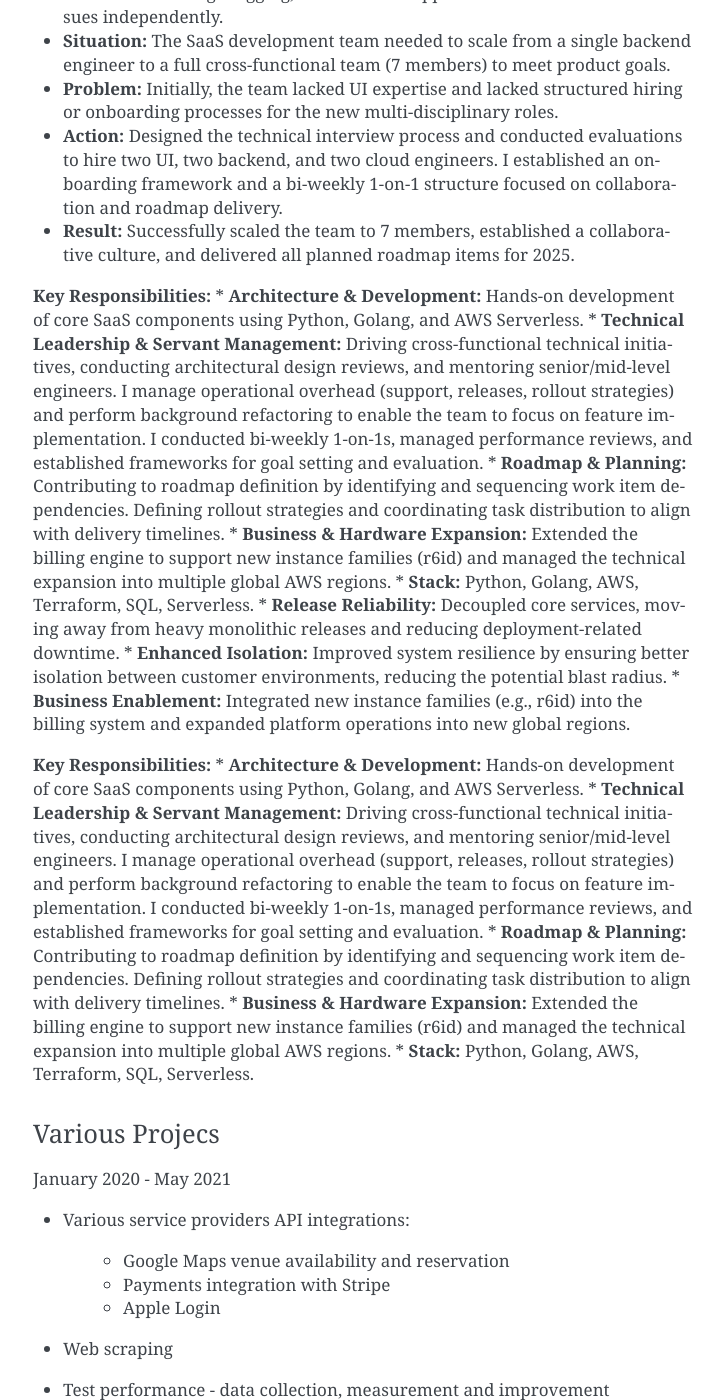
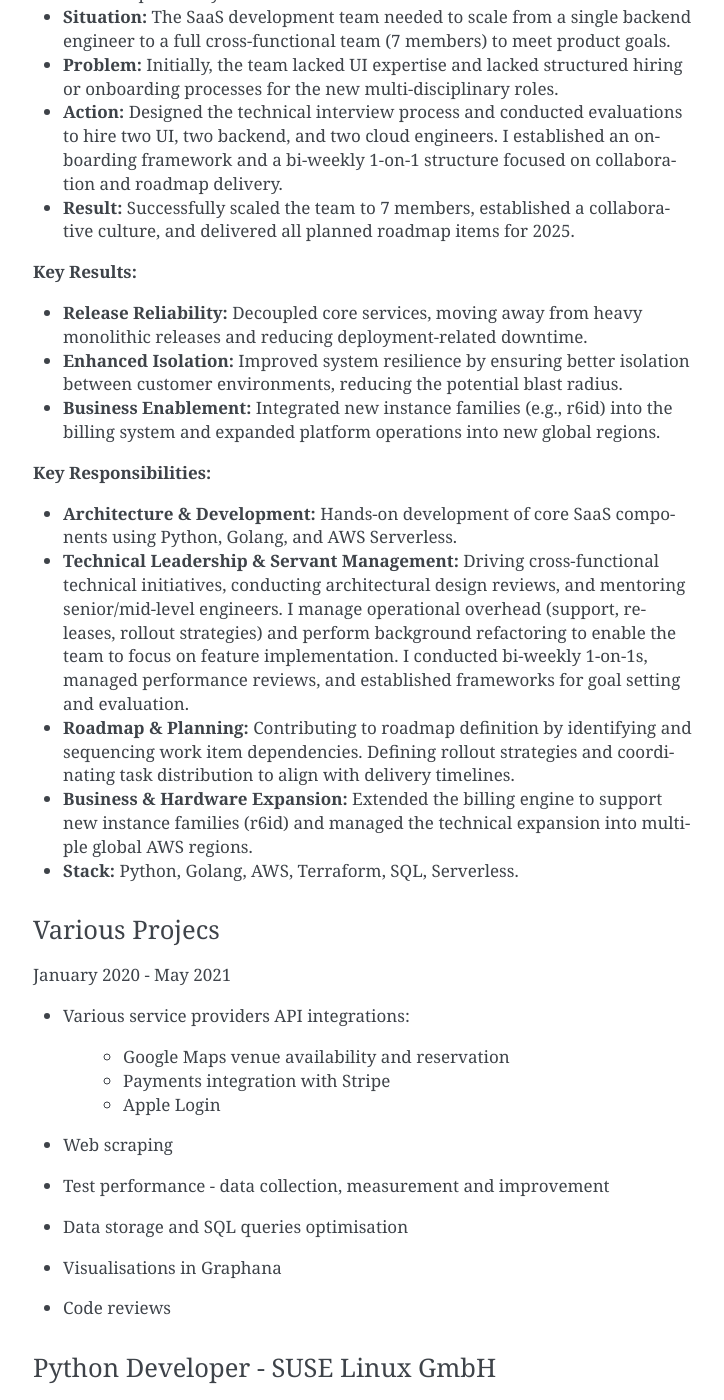
Before and after one commit to dincamihai/dincamihai.github.io, a Sphinx documentation site: the page built from source/index.rst, in a window 1280 px wide and 1400 px high, scrolled down 1921 px. Shown: the whole window, without its empty margins (387-1111 px from the left). Built offline with Sphinx 7.4.7, drawn with Linux system fonts in a browser that asks for light colours; part of the change alters nothing that is shown; some of the changed text lies outside the part shown.

```diff
--- a/source/index.rst
+++ b/source/index.rst
@@ -16,7 +16,7 @@ Contact
 Summary
 -------
 
-I am a **Lead/Staff Backend Engineer** and **Architect** specializing in high-performance, data-intensive SaaS platforms. I apply structured frameworks like **SPAR** to align technical implementation with business requirements.
+I am a **Lead/Staff Backend Engineer** and **Architect** specializing in high-performance, data-intensive SaaS platforms.
 
 My core focus:
 
@@ -57,17 +57,14 @@ Apr 2021 - NOW
 *   **Action:** Designed the technical interview process and conducted evaluations to hire two UI, two backend, and two cloud engineers. I established an onboarding framework and a bi-weekly 1-on-1 structure focused on collaboration and roadmap delivery.
 *   **Result:** Successfully scaled the team to 7 members, established a collaborative culture, and delivered all planned roadmap items for 2025.
 
-**Key Responsibilities:**
-*   **Architecture & Development:** Hands-on development of core SaaS components using Python, Golang, and AWS Serverless.
-*   **Technical Leadership & Servant Management:** Driving cross-functional technical initiatives, conducting architectural design reviews, and mentoring senior/mid-level engineers. I manage operational overhead (support, releases, rollout strategies) and perform background refactoring to enable the team to focus on feature implementation. I conducted bi-weekly 1-on-1s, managed performance reviews, and established frameworks for goal setting and evaluation.
-*   **Roadmap & Planning:** Contributing to roadmap definition by identifying and sequencing work item dependencies. Defining rollout strategies and coordinating task distribution to align with delivery timelines.
-*   **Business & Hardware Expansion:** Extended the billing engine to support new instance families (r6id) and managed the technical expansion into multiple global AWS regions.
-*   **Stack:** Python, Golang, AWS, Terraform, SQL, Serverless.
+**Key Results:**
+
 *   **Release Reliability:** Decoupled core services, moving away from heavy monolithic releases and reducing deployment-related downtime.
 *   **Enhanced Isolation:** Improved system resilience by ensuring better isolation between customer environments, reducing the potential blast radius.
 *   **Business Enablement:** Integrated new instance families (e.g., r6id) into the billing system and expanded platform operations into new global regions.
 
 **Key Responsibilities:**
+
 *   **Architecture & Development:** Hands-on development of core SaaS components using Python, Golang, and AWS Serverless.
 *   **Technical Leadership & Servant Management:** Driving cross-functional technical initiatives, conducting architectural design reviews, and mentoring senior/mid-level engineers. I manage operational overhead (support, releases, rollout strategies) and perform background refactoring to enable the team to focus on feature implementation. I conducted bi-weekly 1-on-1s, managed performance reviews, and established frameworks for goal setting and evaluation.
 *   **Roadmap & Planning:** Contributing to roadmap definition by identifying and sequencing work item dependencies. Defining rollout strategies and coordinating task distribution to align with delivery timelines.
@@ -208,36 +205,16 @@ Central Data Repository Converters
     + tweak and create new converters (eg: convert map files to jpg)
 
 
-Experience - Aircraft Maintenance
----------------------------------
+Experience - Safety-Critical & Regulated Industries
+---------------------------------------------------
 
-Base Maintenance A320 - Meridiana Maintenance
-^^^^^^^^^^^^^^^^^^^^^^^^^^^^^^^^^^^^^^^^^^^^^
-October 2011 – December 2011 (3 months)
+Aircraft Maintenance Engineer & Referent
+^^^^^^^^^^^^^^^^^^^^^^^^^^^^^^^^^^^^^^^^
+2006 - 2011
 
-Responsibilities
-
-* "C" Check tasks
-
-Aircraft Engineer - Jetran Air
-^^^^^^^^^^^^^^^^^^^^^^^^^^^^^^
-October 2011 – December 2011 (3 years 5 months)
-
-Responsibilities
-
-* Reliability Reports - I've built a Java web app to generate the reports
-* Network and System Administrator
-* Training Manager
-* Boeing Primary Focal
-
-Engineering Referent - Jetran Asset Management
-^^^^^^^^^^^^^^^^^^^^^^^^^^^^^^^^^^^^^^^^^^^^^^
-November 2006 - June 2008 (1 year 8 months)
-
-Responsibilities
-
-* Network and System Administrator
-* Boeing Primary Focal
+*   Experience working within strictly regulated environments (EASA Part-144/Part-66), focusing on safety-critical engineering, reliability reporting, and training management.
+*   Roles included Engineering Referent and Boeing Primary Focal, requiring high attention to detail and adherence to complex procedural frameworks.
+*   Developed custom internal software (Java) to automate reliability reporting and manage system administration.
 
 
 Education
```
